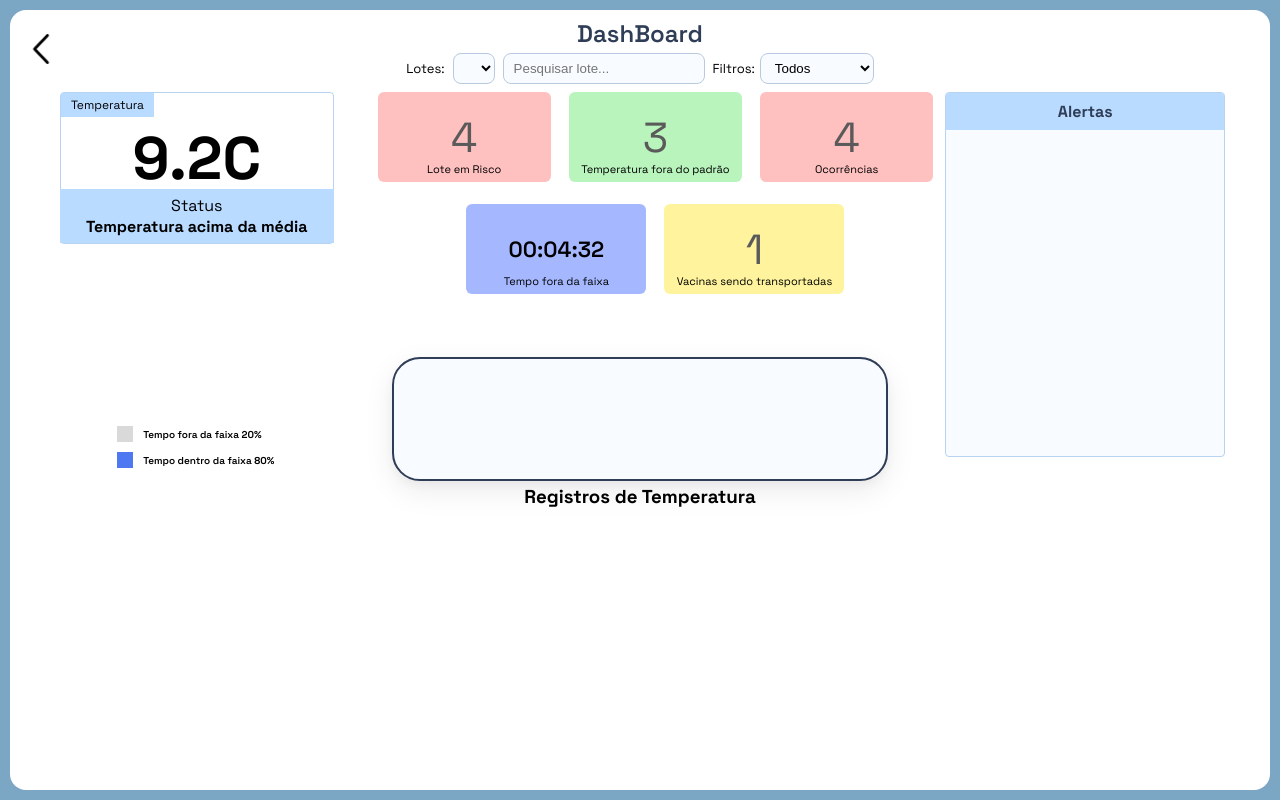
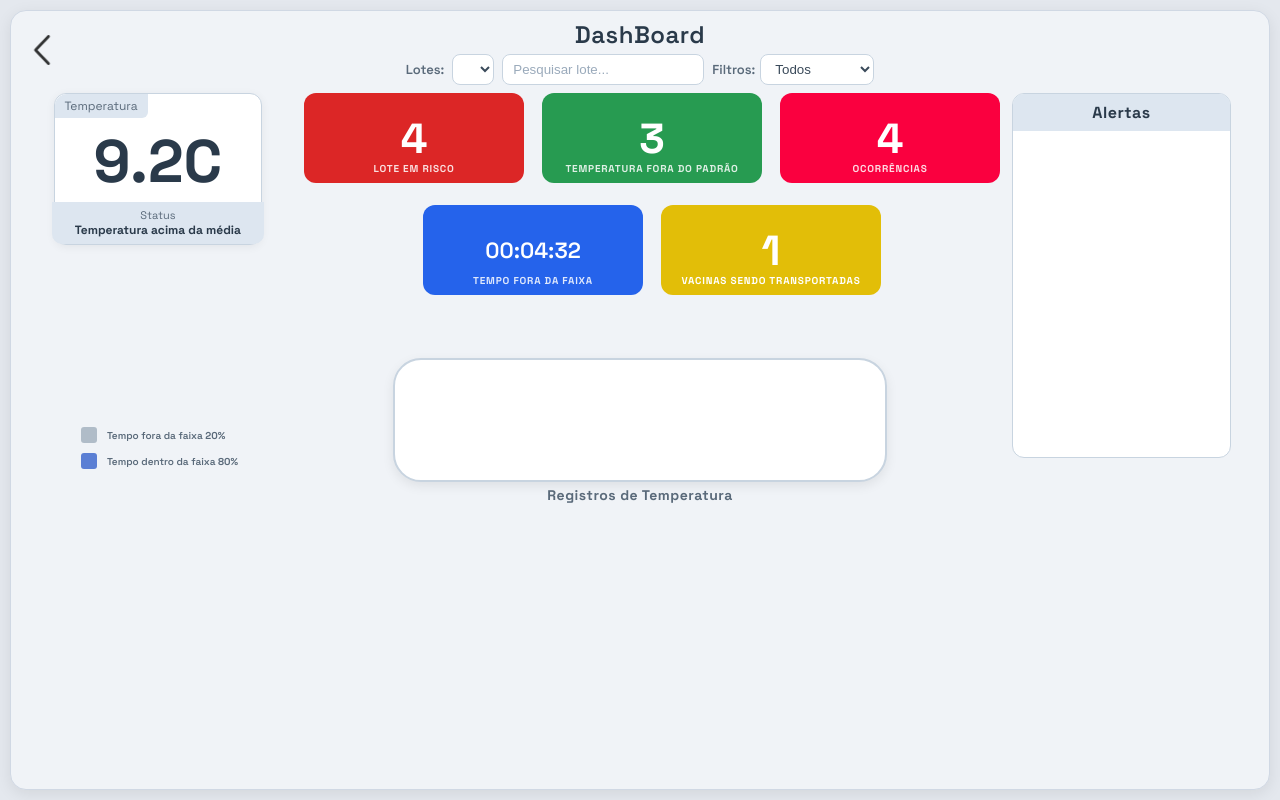
Before and after one commit to Carlos-Eduardo-de-Arruda-Chaves/ThermoChain, a website: page public/HTML/dashThermoChain.html in a window 1280 px wide. Drawn offline with nearby package versions, Linux system fonts and the light colour scheme; no server answers.

Commit message:
refactor: refatorando dashStyle.css com cores e hovers

```diff
--- a/public/CSS/dashStyle.css
+++ b/public/CSS/dashStyle.css
@@ -7,11 +7,13 @@
 
 .filtros {
     margin-right: 5px;
+    color: #5a6a7a;
+    font-weight: 600;
 }
 
 body {
     font-family: "Space Grotesk", sans-serif;
-    background: #7CA7C4;
+    background: #e4e8ee;
     overflow-x: hidden;
     overflow-y: hidden;
 }
@@ -25,19 +27,21 @@ body {
     overflow: hidden;
     padding: 10px;
     box-sizing: border-box;
-    background: #7CA7C4;
+    background: #e4e8ee;
 }
 
 .painel {
     width: 100%;
     height: calc(100vh - 20px);
-    background: #fff;
+    background: #f0f3f7;
     border-radius: 16px;
     overflow: hidden;
     box-sizing: border-box;
     padding: 8px 16px;
     display: flex;
     flex-direction: column;
+    border: 1px solid #d0d8e4;
+    box-shadow: 0 4px 16px rgba(0, 0, 0, 0.08);
 }
 
 .containerTitulo {
@@ -51,7 +55,8 @@ body {
     margin: 0 auto;
     font-size: 24px;
     font-weight: 600;
-    color: #2f3d57;
+    color: #2a3a4a;
+    letter-spacing: 0.5px;
 }
 
 .linhaSensor {
@@ -63,10 +68,18 @@ body {
 }
 
 .linhaSensor select {
-    border: 1px solid #b9c9df;
+    border: 1px solid #c8d4e0;
     border-radius: 8px;
     padding: 6px 10px;
-    background: #f8fbff;
+    background: #ffffff;
+    color: #3a4a5a;
+    outline: none;
+    cursor: pointer;
+}
+
+.linhaSensor select:hover {
+    border-color: #6a8ec4;
+    background: #f4f8fc;
 }
 
 .areaTopo {
@@ -103,6 +116,7 @@ body {
     gap: 10px;
     font-weight: 600;
     font-size: 10px;
+    color: #5a6a7a;
 }
 
 .itemLegenda {
@@ -114,14 +128,15 @@ body {
 .caixaLegenda {
     width: 16px;
     height: 16px;
+    border-radius: 3px;
 }
 
 .cinza {
-    background: #d9d9d9;
+    background: #b0bcc8;
 }
 
 .azul {
-    background: #4d78f2;
+    background: #5b7fd4;
 }
 
 .cards {
@@ -133,110 +148,140 @@ body {
 
 .card {
     min-height: 90px;
+    min-width: 220px;
     display: flex;
     flex-direction: column;
     align-items: center;
     justify-content: center;
     position: relative;
-    border-radius: 6px;
+    border-radius: 12px;
+    border: none;
+    transition: transform 0.15s, box-shadow 0.15s;
+}
+
+.card:hover {
+    transform: translateY(-2px);
+    box-shadow: 0 8px 18px rgba(0, 0, 0, 0.12);
 }
 
 .numero {
     font-size: 42px;
-    color: #5a5a5a;
+    color: #ffffff;
+    font-weight: 700;
 }
 
 .tempo {
     font-size: 22px;
     font-weight: 600;
+    color: #ffffff;
 }
 
 .texto {
     position: absolute;
-    bottom: 6px;
-    font-size: 11px;
-    color: black;
+    bottom: 8px;
+    font-size: 10px;
+    color: rgba(255, 255, 255, 0.85);
+    font-weight: 700;
+    letter-spacing: 0.8px;
+    text-transform: uppercase;
 }
 
 .vermelho {
-    background: #ffc0c0;
+    background: #dc2626;
+}
+
+.rosa {
+    background: #FA003F;
 }
 
 .verde {
-    background: #b8f4bc;
-}
-
-.rosa {
-    background: #ffc0c0;
+    background: #279b51;
 }
 
 .azul2 {
-    background: #a5b8ff;
+    background: #2563eb;
 }
 
 .amarelo {
-    background: #fff49d;
+    background: #e2be08;
+}
+.amarelo .texto{
+    color: white ;
 }
 
 .cardTemp {
-    width: 80%;
-    border: 1px solid #b8d3f1;
+    width: 78%;
+    border: 1px solid #c8d4e0;
     height: 150px;
     display: flex;
     justify-content: center;
     align-items: center;
     position: relative;
-    border-radius: 4px;
+    border-radius: 12px;
     margin-left: 10%;
+    background: #ffffff;
+    box-shadow: 0 2px 10px rgba(0, 0, 0, 0.06);
 }
 
 .painelAlertas {
     width: 90%;
-    border: 1px solid #b8d3f1;
-    border-radius: 4px;
+    border: 1px solid #c8d4e0;
+    border-radius: 12px;
     height: 96.5%;
-    background: #f8fbff;
+    background: #ffffff;
     display: flex;
     flex-direction: column;
     overflow-x: hidden;
 }
 
 .painelAlertas h3 {
-    background: #b9dbff;
+    background: #dde6f0;
     padding: 8px;
     text-align: center;
-    color: #2f3d57;
+    color: #2a3a4a;
     font-size: 16px;
+    letter-spacing: 0.5px;
 }
 
 .topoTemp {
     position: absolute;
     top: 0;
     left: 0;
-    background: #b9dbff;
+    background: #dde6f0;
     padding: 4px 10px;
     font-size: 12px;
+    color: #5a6a7a;
+    border-radius: 12px 0 6px 0;
 }
 
 .valorTemp {
     font-size: 60px;
     font-weight: 700;
     margin-top: -7%;
+    color: #2a3a4a;
 }
 
 .rodapeTemp {
     position: absolute;
     bottom: 0;
     width: 96.5%;
-    background: #b9dbff;
+    background: #dde6f0;
     display: flex;
     flex-direction: column;
     align-items: center;
     padding: 6px;
+    border-radius: 0 0 10px 10px;
+}
+
+.statusPequeno {
+    font-size: 11px;
+    color: #5a6a7a;
 }
 
 .statusTexto {
     font-weight: 700;
+    color: #2a3a4a;
+    font-size: 12px;
 }
 
 .cardLocalizacaoContainer {
@@ -254,29 +299,39 @@ body {
     align-items: center;
     width: 40%;
     min-height: 120px;
-    background: #f8fbff;
+    background: #ffffff;
     border-radius: 28px;
-    box-shadow:
-        0 10px 30px rgba(0, 0, 0, 0.08),
-        0 4px 10px rgba(0, 0, 0, 0.04);
+    box-shadow: 0 4px 12px rgba(0, 0, 0, 0.08);
     text-align: center;
     font-size: 20px;
     font-weight: 600;
-    border: #2f3d57 solid 2px;
+    border: 2px solid #c8d4e0;
+    color: #2a3a4a;
 }
 
 .labelSensorContainer {
     display: flex;
     align-items: center;
+    color: #5a6a7a;
+    font-weight: 600;
 }
 
 #inputPesquisa {
-    border: 1px solid #b9c9df;
+    border: 1px solid #c8d4e0;
     border-radius: 8px;
     padding: 6px 10px;
-    background: #f8fbff;
+    background: #ffffff;
     outline: none;
     width: 180px;
+    color: #2a3a4a;
+}
+
+#inputPesquisa::placeholder {
+    color: #9aaabb;
+}
+
+#inputPesquisa:hover {
+    border-color: #6a8ec4;
 }
 
 .cardBaixo {
@@ -309,6 +364,9 @@ body {
     transform: translateX(-50%);
     margin: 0;
     white-space: nowrap;
+    color: #5a6a7a;
+    font-size: 14px;
+    letter-spacing: 0.5px;
 }
 
 #graficoLinha {
@@ -334,6 +392,14 @@ body {
     cursor: pointer;
     position: absolute;
     left: 0;
+    opacity: 0.8;
+    transition: 0.1s;
+}
+
+.setaPainel:hover {
+    opacity: 1;
+    height: 32px;
+    width: 32px;
 }
 
 #containerAlertas {
@@ -351,17 +417,15 @@ body {
 .alertaLote {
     width: 100%;
     min-height: 80px;
-    background: #ffffff;
+    background: #f4f7fb;
     display: flex;
     justify-content: space-between;
     align-items: center;
     gap: 12px;
     padding: 12px 14px;
     border-radius: 16px;
-    box-shadow:
-        0 10px 25px rgba(0, 0, 0, 0.08),
-        0 4px 10px rgba(0, 0, 0, 0.04);
-    border: 1px solid #e4edf7;
+    box-shadow: 0 2px 8px rgba(0, 0, 0, 0.06);
+    border: 1px solid #d0dae6;
 }
 
 .fecharAlerta {
@@ -372,18 +436,22 @@ body {
     background: transparent;
     font-size: 18px;
     cursor: pointer;
-    color: #6b7280;
+    color: #9aaabb;
+}
+
+.fecharAlerta:hover {
+    color: #3a4a5a;
 }
 
 .textoAlerta h2 {
     font-size: 14px;
-    color: #2f3d57;
+    color: #2a3a4a;
     margin-bottom: 4px;
 }
 
 .textoAlerta p {
     font-size: 12px;
-    color: #5a5a5a;
+    color: #6a7a8a;
 }
 
 .gifAlerta {
```
